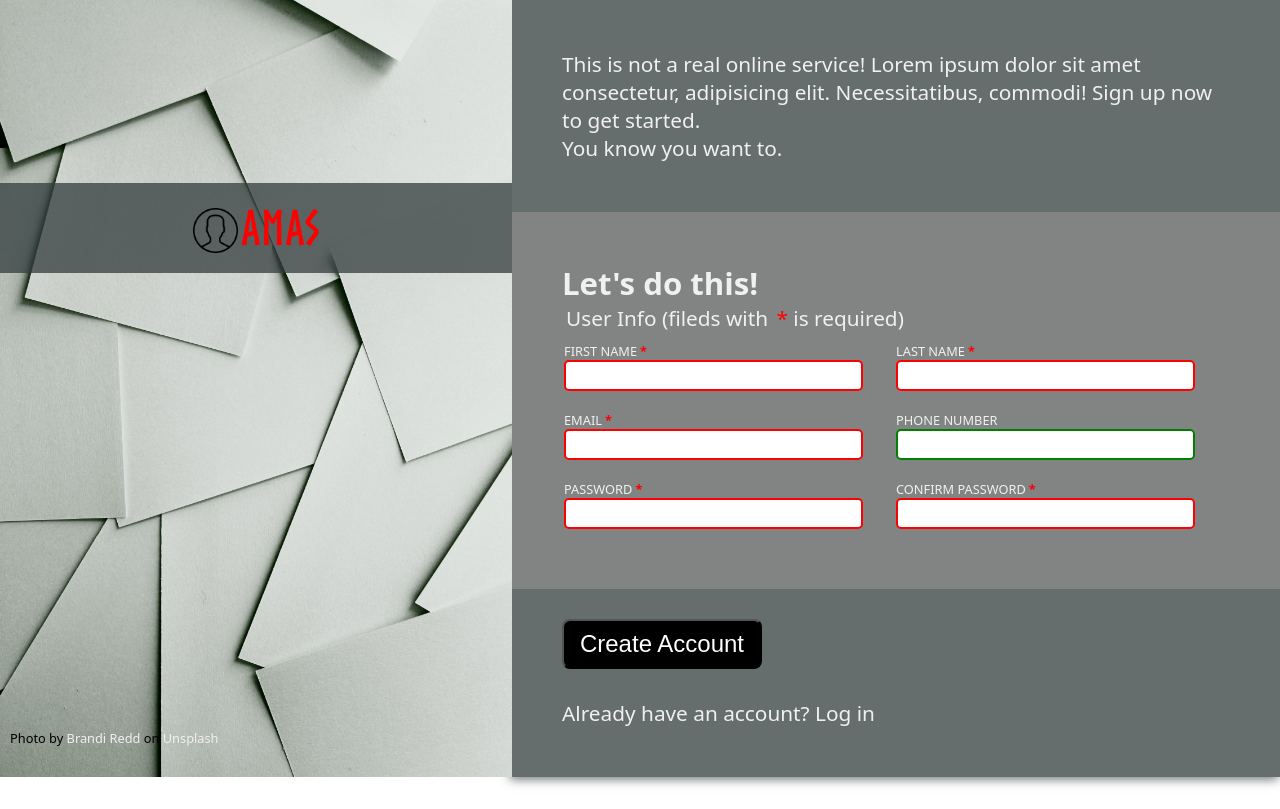
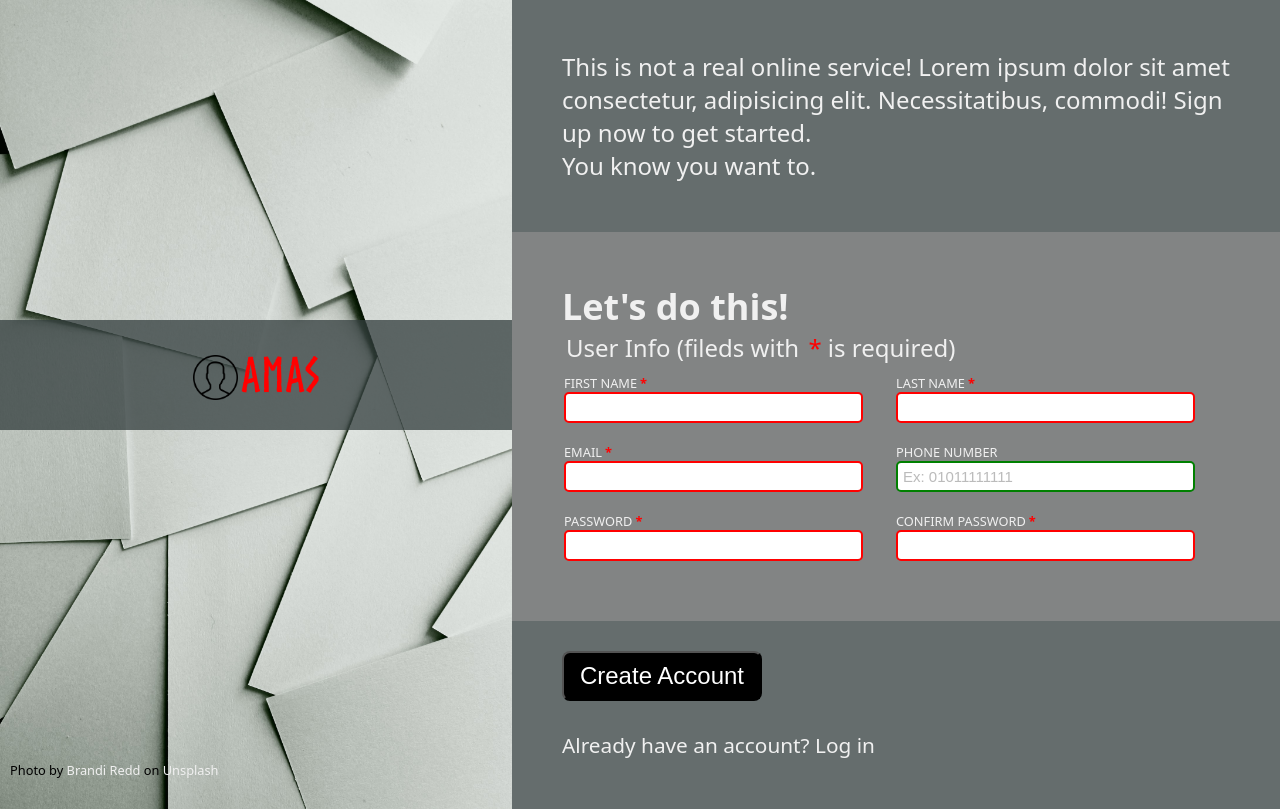
Before and after one commit to Ahmed-Seleem01/sign-up-form, a plain HTML site: page index.html in a window 1280 px wide. Drawn offline with Linux system fonts and the light colour scheme.

Commit message:
Adding more validation and styling

```diff
--- a/index.html
+++ b/index.html
@@ -4,6 +4,7 @@
     <title>Sign Up</title>
     <link href='./src/index.css' rel='stylesheet'>
     <meta name="viewport" content="width=device-width, initial-scale=1.0">
+    <meta charset="UTF-8">
   </head>
   <body>
     <div id='container-left'>
@@ -42,7 +43,7 @@
               </div>
               <div class='get-info'>
                 <label for='tel'>PHONE NUMBER</label>
-                <input id='tel' type='tel'/>
+                <input id='tel' type='tel' minlength="11" maxlength="11" placeholder="Ex: 01011111111"/>
               </div>
               <div class='get-info'>
                 <label for='password'>PASSWORD<strong><span aria-label="required">*</span></strong></label>
--- a/src/index.css
+++ b/src/index.css
@@ -34,10 +34,10 @@ body{
 #title{
   font-family: 'title';
   font-size: 3rem;
-  margin: 183px 0;
+  margin: 40vh 0;
   background-color: var(--bg-color, white);
   color: var(--fg-color,white);
-  padding: 20px;
+  padding: 30px;
 }
 #icon{
   width: 45px;
@@ -47,7 +47,7 @@ body{
 
 #container-right{
   box-shadow: -2px 2px 10px  var(--bg-color);
-  font-size: 1.3rem;
+  font-size: 1.5rem;
   min-width: 400px;
   width: 60vw;
   background-color: var(--bg-color);
@@ -128,13 +128,13 @@ fieldset{
   padding: 0;
 }
 
-@media (max-width: 600px){
+@media (max-width: 450px){
   #container-right{
     font-size: 2rem;
     text-align: center;
   }
   #input-controles{
-    font-size: 1.5rem;
+    font-size: 1rem;
     text-align: left;
     width: 100%;
     flex-direction: column;
@@ -143,7 +143,6 @@ fieldset{
   }
   .get-info{
     width:100%;
-    min-width: 200px;
   }
 }
 
@@ -151,3 +150,7 @@ span{
   padding-left: 3px;
   color: red;
 }
+
+input[type='tel']::placeholder{
+  color: rgba(120,120,120,0.5);
+}
```
